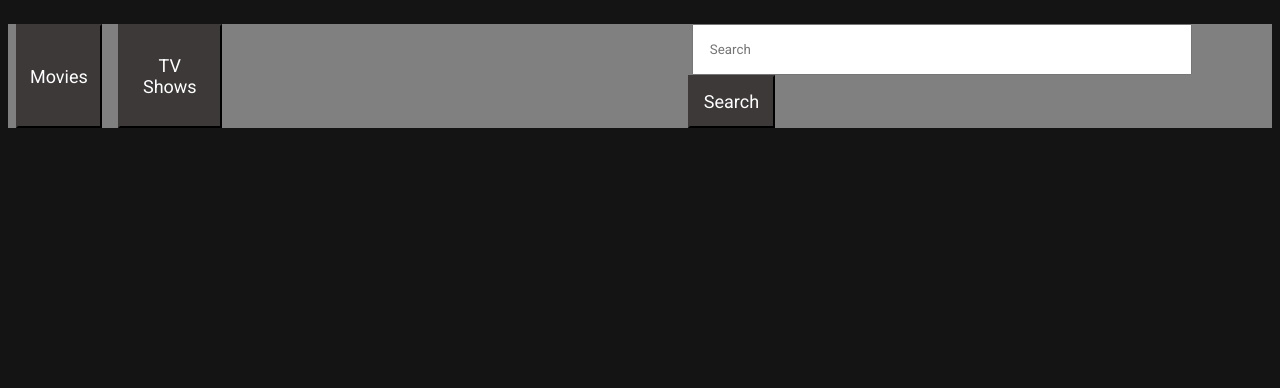
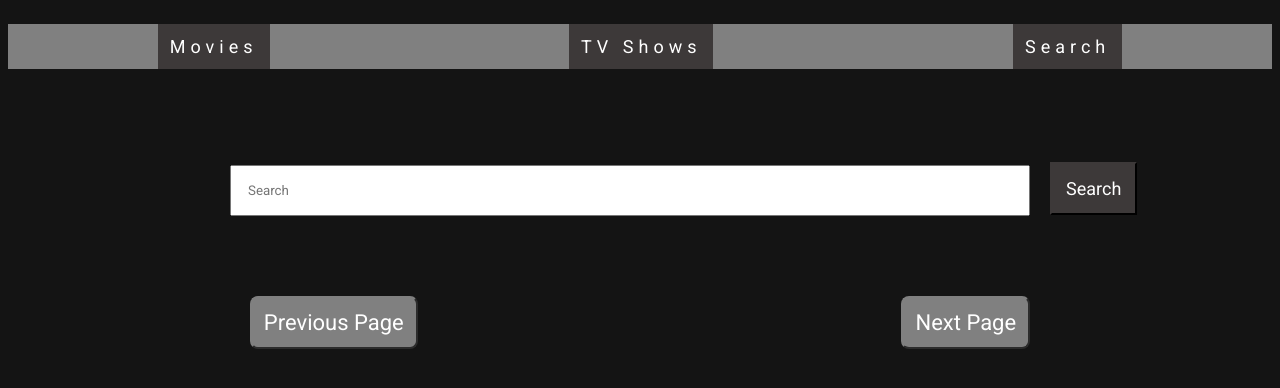
Before and after one commit to goshomarinov/movies-online, a React (Create React App) app: page /search in a window 1280 px wide. Before the commit this address had no page. Shown: the top 388 px of the page. Built offline with nearby package versions, Linux system fonts and the light colour scheme.

Commit message:
Added search with pagination and routing

```diff
--- a/src/App.js
+++ b/src/App.js
@@ -5,6 +5,7 @@ import ReactPlayer from 'react-player';
 
 import { Home } from './components/home-page/Home';
 import { Header } from './components/header/Header';
+import { Search } from './components/search/Search';
 
 
 function App() {
@@ -15,6 +16,7 @@ function App() {
 
       <Routes>
       <Route path='/' element={<Home />} />
+      <Route path='/search' element={<Search />} />
       </Routes>
     </div>
   );
--- a/src/components/header/Header.js
+++ b/src/components/header/Header.js
@@ -1,15 +1,17 @@
 import headerStyle from '../header/Header.module.css';
+
+import { Link } from 'react-router-dom';
 
 export const Header = () => {
 
+
     return (
-        <div className={headerStyle['header-container']}>
-            <button>Movies</button>
-            <button>TV Shows</button>
-            <form>
-                <input className={headerStyle['form-input']} type='text' placeholder='Search'/>
-                <input className={headerStyle['form-button']} type='submit' value='Search'/>
-            </form>
-        </div>
+        <>
+            <div className={headerStyle['header-container']}>
+                <Link to='/'>Movies</Link>
+                <Link to='tv'>TV Shows</Link>
+                <Link to='search'>Search</Link>
+            </div>
+        </>
     );
 }
--- a/src/components/header/Header.module.css
+++ b/src/components/header/Header.module.css
@@ -4,9 +4,11 @@
     background-color: grey;
     border-color: grey;
     margin: 16px 0px;
+    justify-content: space-around;
 }
 
-.header-container button {
+.header-container a {
+    text-decoration: none;
     padding: 12px;
     margin: 0px 8px;
     cursor: pointer;
@@ -14,37 +16,10 @@
     background-color: rgb(61, 57, 57);
     border-color: rgb(61, 57, 57);
     color: #fff;
+    letter-spacing: 5px;
 }
 
-.header-container button:hover {
+.header-container a:hover {
     background-color: transparent;
     color: rgb(104, 51, 51);
 }
-
-.header-container form {
-    margin-left: 450px;
-}
-
-.header-container form input {
-    padding: 16px;
-    margin: 0px 12px;
-}
-
-.header-container form .form-input {
-    width: 500px;
-}
-
-.header-container form .form-button {
-    padding: 14px;
-    margin: 0px 8px;
-    cursor: pointer;
-    font-size: 18px;
-    background-color: rgb(61, 57, 57);
-    border-color: rgb(61, 57, 57);
-    color: #fff;
-}
-
-.header-container form .form-button:hover {
-    background-color: transparent;
-    color: rgb(104, 51, 51);
-}
--- a/src/components/home-page/Home.js
+++ b/src/components/home-page/Home.js
@@ -12,7 +12,6 @@ export const Home = () => {
         try {
             api.getTopRated()
                 .then(movies => {
-                    console.log(movies)
                     setPage(movies.page)
                     setTopRated(movies.results);
                 })
--- a/src/components/movie-list/movie-card/MovieCard.js
+++ b/src/components/movie-list/movie-card/MovieCard.js
@@ -10,10 +10,20 @@ export const MovieCard = ({ movie }) => {
         try {
             api.getMovieImgPath(movie.id)
                 .then(path => {
-                    api.getMoviePoster(path.posters[0].file_path)
-                        .then(img => {
-                            setPoster(img.url)
-                        })
+                    if (path.posters == undefined) {
+                        api.getTvImgPath(movie.id)
+                        .then(path => {
+                                api.getMoviePoster(path.posters[0].file_path)
+                                    .then(img => {
+                                        setPoster(img.url)
+                                    })
+                            })
+                    } else {
+                        api.getMoviePoster(path.posters[0].file_path)
+                            .then(img => {
+                                setPoster(img.url)
+                            })
+                    }
                 })
         } catch (err) {
             alert(err.message);
@@ -23,8 +33,8 @@ export const MovieCard = ({ movie }) => {
     return (
         <div className={cardStyle['home-container']}>
             <div className={cardStyle['card-container']}>
-                <img src={poster} />
-                <h3>{movie.title}</h3>
+                <img src={poster} alt='picture' />
+                <h3>{movie.title || movie.name}</h3>
             </div>
         </div>
     );
--- /dev/null
+++ b/src/components/search/Search.js
@@ -0,0 +1,88 @@
+import searchStyle from '../search/Search.module.css';
+
+import * as api from '../../services/moviesInfo';
+import { useState } from 'react';
+import { MovieCard } from '../movie-list/movie-card/MovieCard';
+
+export const Search = () => {
+    const [movies, setMovies] = useState([]);
+    const [page, setPage] = useState(Number);
+    const [value, setValue] = useState({
+        search: '',
+    });
+
+    const changeHandler = (e) => {
+        setValue(state => ({
+            ...state,
+            [e.target.name]: e.target.value
+        }));
+    };
+
+    const onSubmit = (e) => {
+        e.preventDefault();
+
+        const {
+            search,
+        } = Object.fromEntries(new FormData(e.target));
+
+        try {
+            api.multiSearch(search)
+                .then(movies => {
+                    console.log(movies)
+                    setPage(movies.page)
+                    setMovies(movies.results);
+                })
+        } catch (err) {
+            alert(err.message);
+        }
+    }
+
+    const nextPage = () => {
+        try {
+            api.multiSearch(value.search, page + 1)
+                .then(movies => {
+                    setPage(movies.page)
+                    setMovies(movies.results);
+                })
+        } catch (err) {
+            alert(err.message)
+        }
+    }
+
+    const previousPage = () => {
+        try {
+            api.multiSearch(value.search, page - 1)
+                .then(movies => {
+                    setPage(movies.page)
+                    setMovies(movies.results);
+                })
+        } catch (err) {
+            alert(err.message)
+        }
+    }
+    return (
+
+        <>
+            <form onSubmit={onSubmit}>
+                <input className={searchStyle['form-input']}
+                    type='text'
+                    name='search'
+                    placeholder='Search'
+                    value={value.search}
+                    onChange={changeHandler}
+                />
+                <input className={searchStyle['form-button']} type='submit' value='Search' />
+            </form>
+
+            {movies.length > 0
+                ? movies.map(movie => <MovieCard movie={movie} key={movie.id} />)
+                : null
+            }
+
+            <div className={searchStyle['pagin-btns']}>
+                <button onClick={previousPage}>Previous Page</button>
+                <button onClick={nextPage}>Next Page</button>
+            </div>
+        </>
+    );
+}
--- /dev/null
+++ b/src/components/search/Search.module.css
@@ -0,0 +1,49 @@
+form {
+    margin-left: 210px;
+    width: 100vw;
+}
+
+form input {
+    padding: 16px;
+    margin: 80px 12px;
+}
+
+form .form-input {
+    width: 800px;
+}
+
+form .form-button {
+    padding: 14px;
+    margin: 0px 8px;
+    cursor: pointer;
+    font-size: 18px;
+    background-color: rgb(61, 57, 57);
+    border-color: rgb(61, 57, 57);
+    color: #fff;
+}
+
+form .form-button:hover {
+    background-color: transparent;
+    color: rgb(104, 51, 51);
+}
+
+.pagin-btns {
+    display: flex;
+    width: 100vw;
+    justify-content: space-around;
+    align-items: center;
+}
+
+.pagin-btns button {
+    padding: 12px;
+    cursor: pointer;
+    background-color: gray;
+    color: #fff;
+    font-size: 22px;
+    border-radius: 8px;
+    border-color: gray;
+}
+
+.pagin-btns button:hover {
+    background-color: transparent;
+}
--- a/src/services/moviesInfo.js
+++ b/src/services/moviesInfo.js
@@ -6,7 +6,6 @@ async function request(url) {
 
         if (response.ok == false) {
             const error = await response.json();
-            throw new Error(error.message)
         }
 
         try {
@@ -31,6 +30,17 @@ export async function getMovieImgPath(movieId) {
     return request(`https://api.themoviedb.org/3/movie/${movieId}/images?api_key=${apiKey}`);
 }
 
+export async function getTvImgPath(movieId) {
+    return request(`https://api.themoviedb.org/3/tv/${movieId}/images?api_key=${apiKey}`);
+}
+
 export async function getMoviePoster(imgPath) {
     return request(`https://image.tmdb.org/t/p/original/${imgPath}`);
 }
+
+export async function multiSearch(keyword, page) {
+    if(page == undefined) {
+        page = 1;
+    }
+    return request(`https://api.themoviedb.org/3/search/multi?api_key=${apiKey}&query=${keyword}&page=${page}&include_adult=true`);
+}
```
